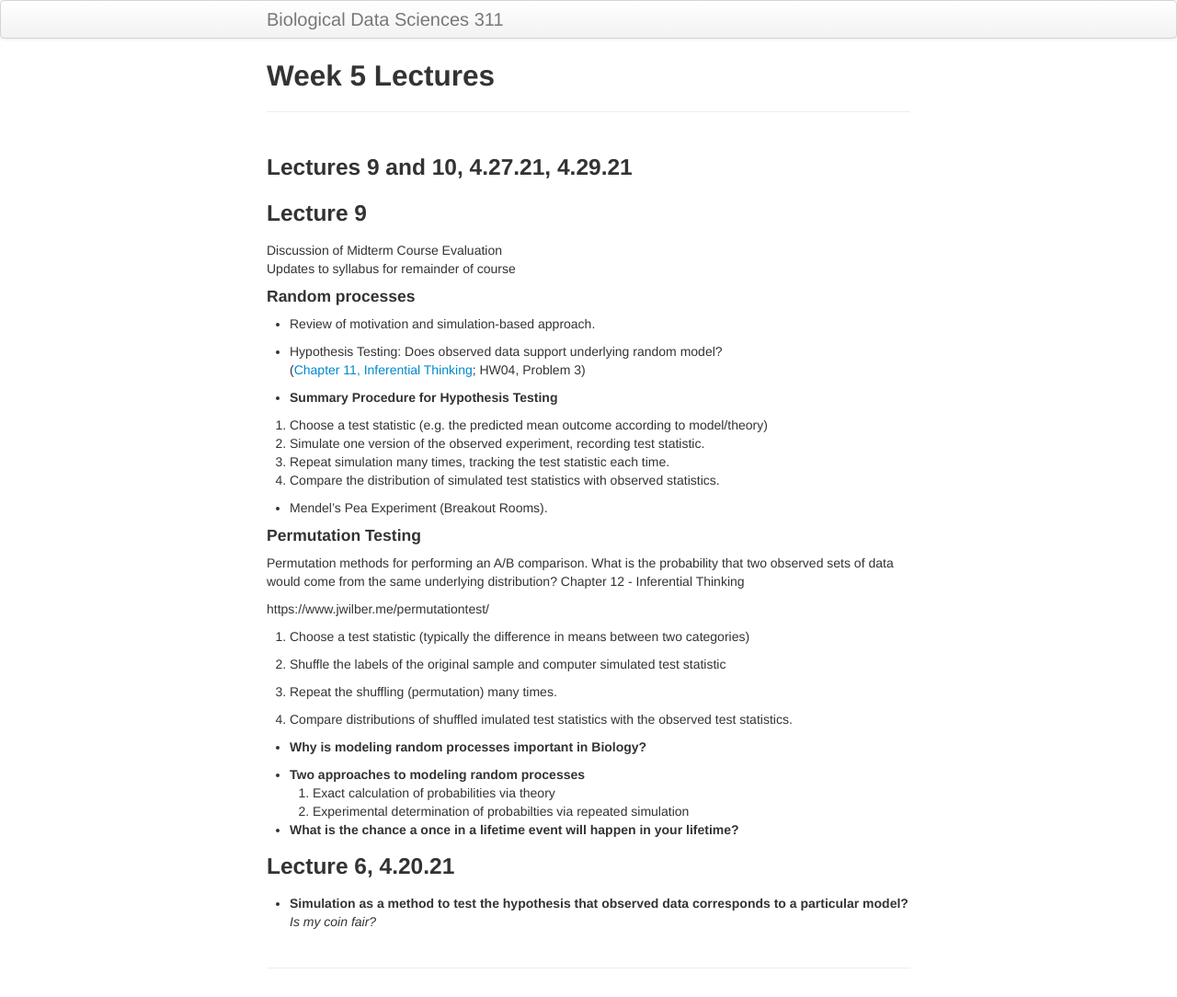
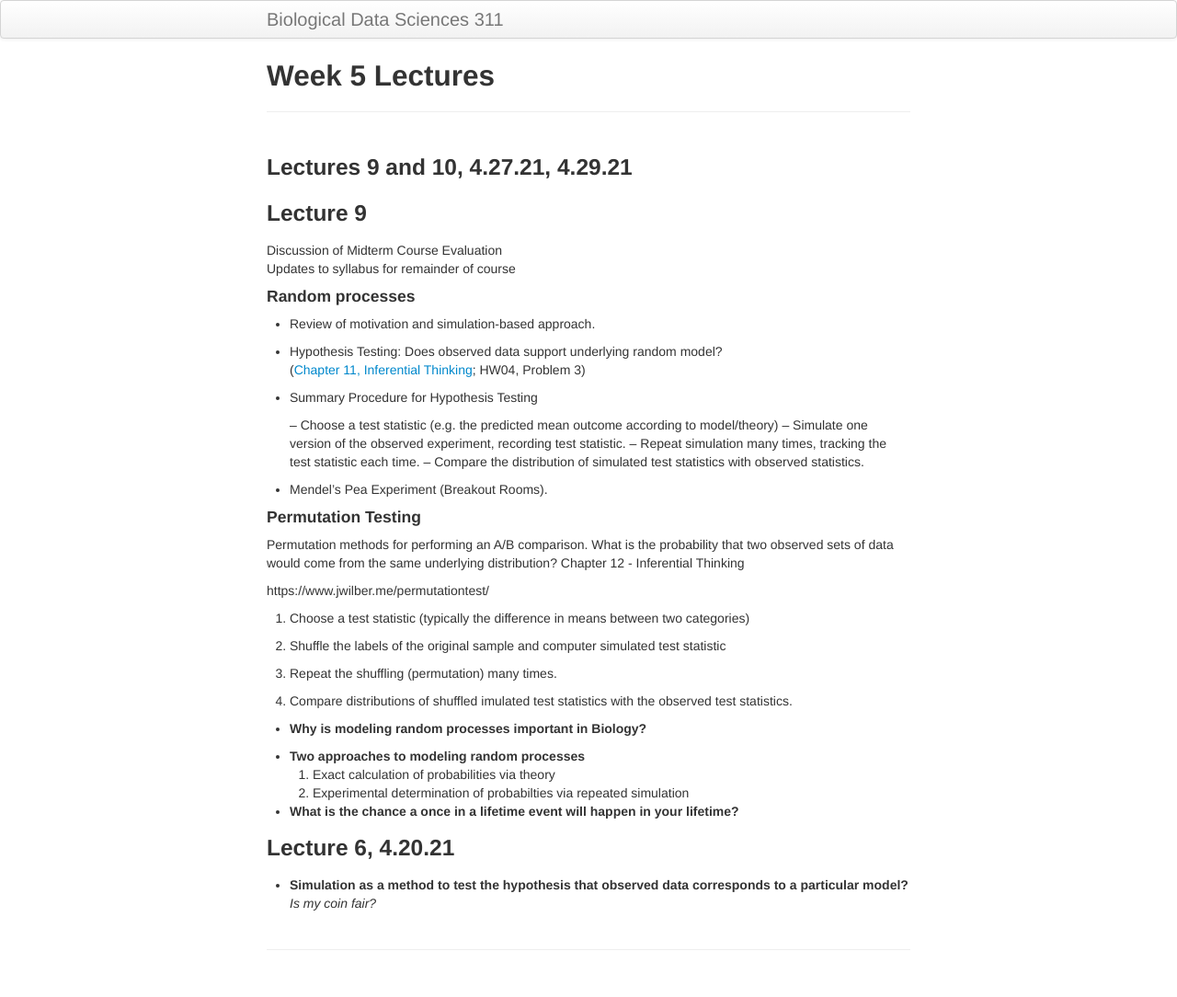
Before and after one commit to timothylwarren/bds311-sp21, a Jekyll site: the page built from lecture_notes/lec_wk05.md, in a window 1280 px wide. Shown: the whole page at 92% size. Built offline with Jekyll 4.4.1, drawn with Linux system fonts in a browser that asks for light colours; part of the change alters nothing that is shown.

Commit message:
Update lec_wk05.md

```diff
--- a/lecture_notes/lec_wk05.md
+++ b/lecture_notes/lec_wk05.md
@@ -16,12 +16,12 @@ Updates to syllabus for remainder of course
 
 - Hypothesis Testing: Does observed data support underlying random model? <br> ([Chapter 11, Inferential Thinking](https://inferentialthinking.com/chapters/11/Testing_Hypotheses.html); HW04, Problem 3)
 
-- **Summary Procedure for Hypothesis Testing**
+- Summary Procedure for Hypothesis Testing
 
-1. Choose a test statistic (e.g. the predicted mean outcome according to model/theory)
-2. Simulate one version of the observed experiment, recording test statistic.
-3. Repeat simulation many times, tracking the test statistic each time.
-4. Compare the distribution of simulated test statistics with observed statistics.
+   -- Choose a test statistic (e.g. the predicted mean outcome according to model/theory)
+   -- Simulate one version of the observed experiment, recording test statistic.
+   -- Repeat simulation many times, tracking the test statistic each time.
+   -- Compare the distribution of simulated test statistics with observed statistics.
 
 - Mendel's Pea Experiment (Breakout Rooms).
 
```
